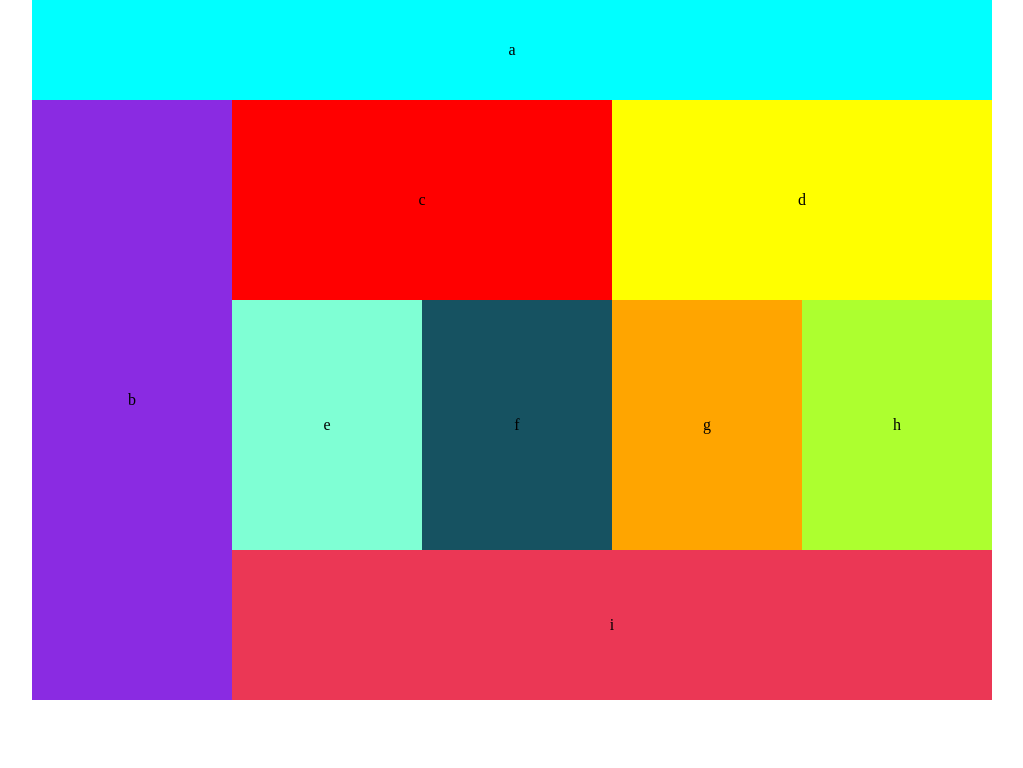
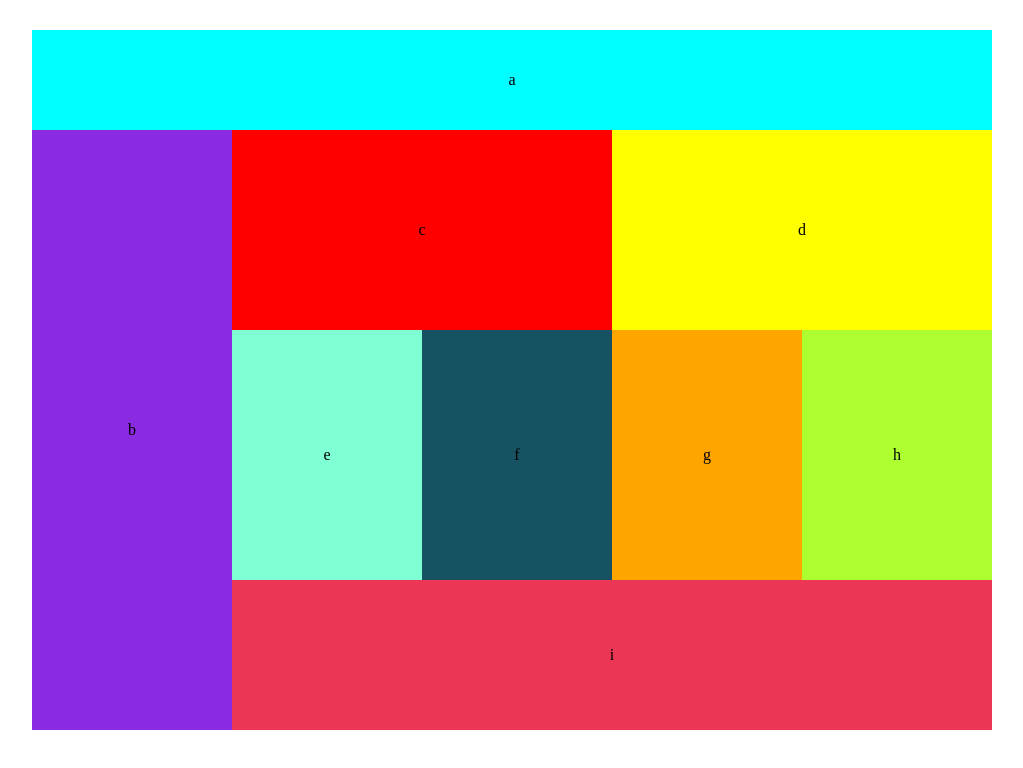
Before and after one commit to devonhackley/lab-01, a plain HTML site: page index.html in a window 1280 px wide. Shown: the whole page, without its empty margins (128-1151 px from the left). Drawn offline with Linux system fonts and the light colour scheme.

Commit message:
changed some styles

```diff
--- a/css/base.css
+++ b/css/base.css
@@ -1,4 +1,5 @@
 body {
+    height: 100%;
     max-width:960px;
     margin: 0 auto !important;
 }
--- a/css/layout.css
+++ b/css/layout.css
@@ -1,5 +1,7 @@
 #container {
     width: 100%;
+    margin-top: 30px;
+    margin-bottom: 10px;
 }
 
 #header {
```
